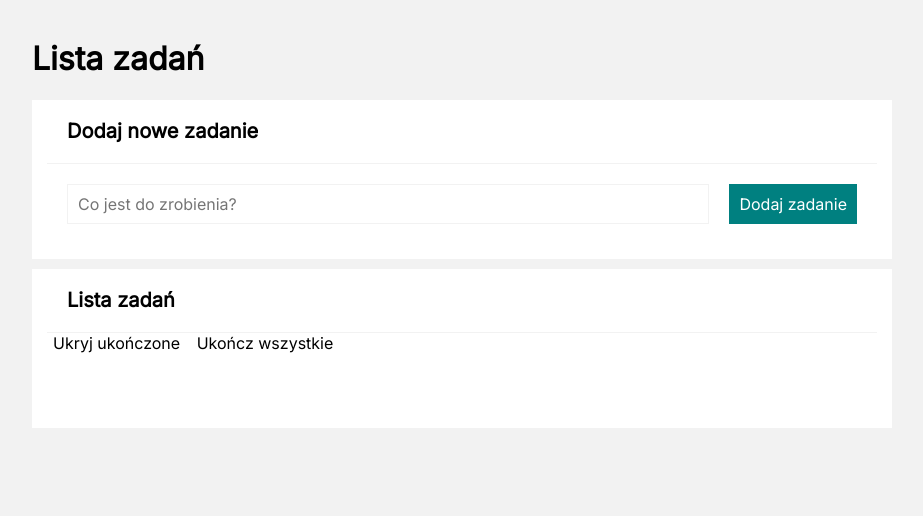
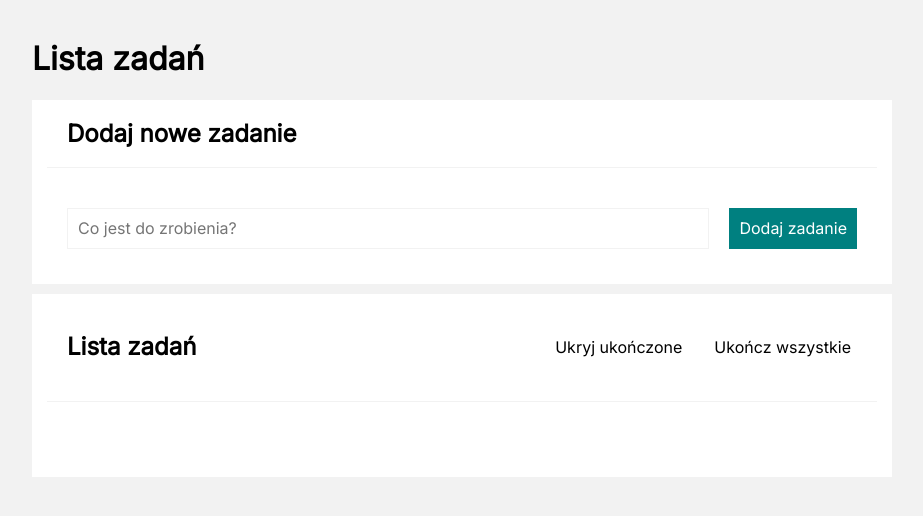
Before and after one commit to SzymonBoski/List-to-do, a plain HTML site: page index.html in a window 1280 px wide. Shown: the whole page, without its empty margins (178-1101 px from the left). Drawn offline with nearby package versions, Linux system fonts and the light colour scheme.

Commit message:
added flex, grid and immutability

```diff
--- a/css/section.css
+++ b/css/section.css
@@ -5,9 +5,12 @@
 }
 
 .section__header {
-    font-size: 20px;
+    display: grid;
+    grid-template-columns: auto auto;
+    grid-gap: 20px;
+    justify-content: space-between;
+    align-items: center;
     padding: 20px;
-    margin: 0;
     border-bottom: 1px solid hsl(0, 0%, 95%);
 }
 
@@ -15,12 +18,19 @@
     padding: 20px;
 }
 
+.section__button {
+    display: flex;
+    flex-wrap: wrap;
+}
+
 .section__button--hide {
+    margin: 0 0 0 20px;
     border: none;
     background-color: hsl(0, 0%, 100%);
 }
 
 .section__button--complete {
+    margin: 0 0 0 20px;
     border: none;
     background-color: hsl(0, 0%, 100%);
 }
--- a/index.html
+++ b/index.html
@@ -34,11 +34,13 @@
     </section>
 
     <section class="section">
-        <h2 class="section__header"> Lista zadań</h2>
-        <div class="section__button">
-            <button class="section__button--hide">Ukryj ukończone</button>
-            <button class="section__button--complete">Ukończ wszystkie</button>
-        </div>
+        <header class="section__header">
+            <h2 class="section__title"> Lista zadań</h2>
+            <div class="section__button">
+                <button class="section__button--hide">Ukryj ukończone</button>
+                <button class="section__button--complete">Ukończ wszystkie</button>
+            </div>
+        </header>
         <div class="section__body">
             <ul class="tasks js-tasksList"> </ul>
         </div>
--- a/script.js
+++ b/script.js
@@ -1,16 +1,19 @@
 {
-let tasks = [];
-let hideDoneTasks = false;
+    let tasks = [];
+    let hideDoneTasks = false;
 
     const removeTask = (index) => {
-        tasks.splice(index, 1);
+        tasks = [
+            ...tasks.slice(0, index),
+            ...tasks.slice(index, 1),
+        ];
         render();
     };
 
     const addNewTask = (newTaskContent) => {
         tasks = [
             ...tasks,
-            { content: newTaskContent},
+            { content: newTaskContent },
         ];
         render();
     };
@@ -20,7 +23,14 @@ let hideDoneTasks = false;
     };
 
     const toggleTaskDone = (index) => {
-        tasks[index].done = !tasks[index].done;
+        tasks = [
+            ...tasks.slice(0, index),
+            {
+                ...tasks[index],
+                done: !tasks[index].done,
+            },
+            ...tasks.slice(index + 1),
+        ];
         render();
     };
 
@@ -45,8 +55,8 @@ let hideDoneTasks = false;
     const renderTasks = () => {
         let tasksListHTMLContent = "";
 
-    for (const task of tasks) {
-        tasksListHTMLContent += `
+        for (const task of tasks) {
+            tasksListHTMLContent += `
     <li class= "tasks__item js-task">
     <button class="tasks__button tasks__button--done js-toggleDone">
     ${task.done ? "✔" : ""}
@@ -55,13 +65,14 @@ let hideDoneTasks = false;
     <button class="js-remove tasks__button tasks__button--remove">🗑</button>
     </li>
     `;
-    }
+        }
 
-    document.querySelector(".js-tasksList").innerHTML = tasksListHTMLContent;};
+        document.querySelector(".js-tasksList").innerHTML = tasksListHTMLContent;
+    };
 
-    const renderButtons = () => {};
+    const renderButtons = () => { };
 
-    const bindButtonsEvents = () => {};
+    const bindButtonsEvents = () => { };
 
     const render = () => {
         renderTasks();
```
